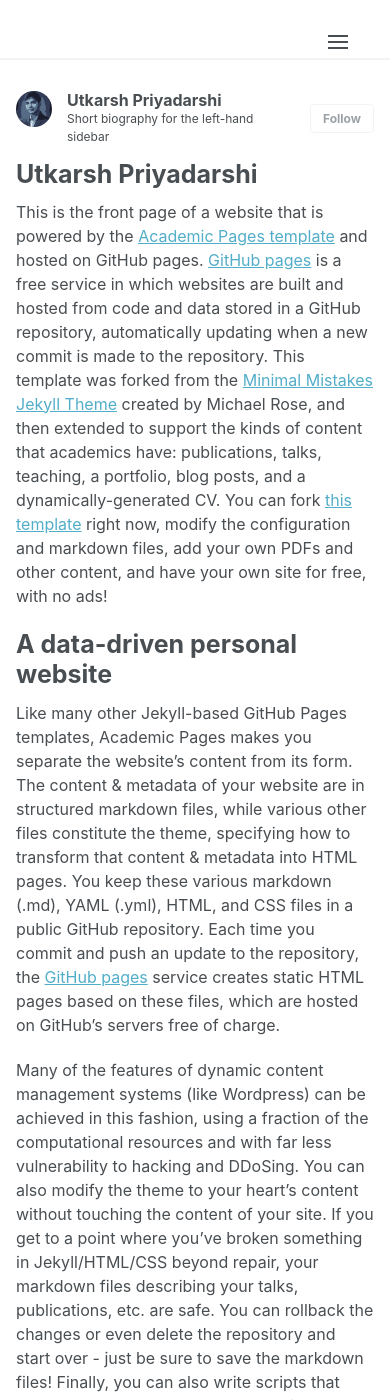
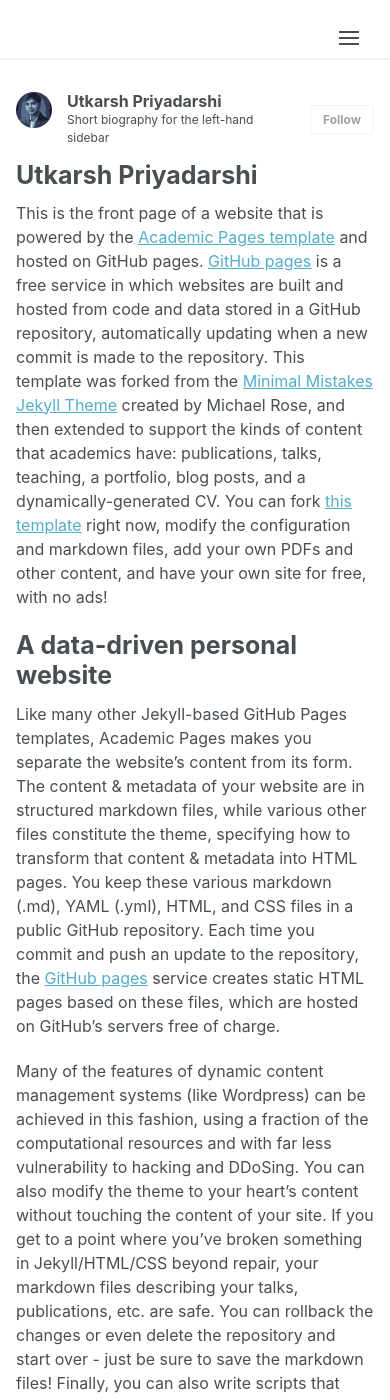
Before and after one commit to priyadarshiutkarsh/priyadarshiutkarsh.github.io, a Jekyll site: the page built from _pages/about.md, in a window 390 px wide and 1400 px high. Built offline with Jekyll 4.4.1, drawn with Linux system fonts in a browser that asks for light colours.

Commit message:
Update main.scss

```diff
--- a/assets/css/main.scss
+++ b/assets/css/main.scss
@@ -45,131 +45,145 @@
     "layout/mobile-nav"
 ;
 
-/* Mobile navigation positioning */
+/* Complete mobile navigation with light/dark toggle */
 @media only screen and (max-width: 767px) {
   /* Fix masthead position */
   .masthead {
-    position: fixed;
-    top: 0;
-    left: 0;
-    right: 0;
-    height: 60px;
-    z-index: 9999;
-    background-color: var(--global-bg-color);
-    border-bottom: 1px solid var(--global-border-color);
+    position: fixed !important;
+    top: 0 !important;
+    left: 0 !important;
+    right: 0 !important;
+    width: 100% !important;
+    height: 60px !important;
+    z-index: 9999 !important;
+    background-color: var(--global-bg-color) !important;
+    border-bottom: 1px solid var(--global-border-color) !important;
   }
 
-  /* Add padding to body */
   body {
-    padding-top: 60px;
+    padding-top: 60px !important;
   }
 
-  /* Style the inner container */
-  .masthead__inner-wrap {
-    height: 60px;
-    padding: 0 20px;
-    max-width: 100%;
-    display: flex;
-    align-items: center;
-    justify-content: flex-end;
+  /* Position the hamburger button further right */
+  .greedy-nav button {
+    position: absolute !important;
+    right: 5px !important;
+    top: 10px !important;
+    width: 40px !important;
+    height: 40px !important;
+    z-index: 10001 !important;
+    background: transparent !important;
+    display: flex !important;
+    align-items: center !important;
+    justify-content: center !important;
   }
 
-  /* Adjust menu width and positioning */
-  .masthead__menu {
-    width: auto;
-    margin-left: auto;
+  /* Position and show the theme toggle */
+  #theme-toggle {
+    position: absolute !important;
+    right: 55px !important;
+    top: 10px !important;
+    width: 40px !important;
+    height: 40px !important;
+    z-index: 10001 !important;
+    display: flex !important;
+    align-items: center !important;
+    justify-content: center !important;
+    opacity: 1 !important;
+    visibility: visible !important;
   }
 
-  /* Style the navigation container */
-  .greedy-nav {
-    display: flex;
-    align-items: center;
-    justify-content: flex-end;
-    min-width: 0;
-    width: auto;
-    background: transparent;
+  /* Make sure the theme icon is visible */
+  #theme-toggle a {
+    display: flex !important;
+    align-items: center !important;
+    justify-content: center !important;
+    width: 100% !important;
+    height: 100% !important;
   }
 
-  /* Hide most links except toggle */
-  .greedy-nav .visible-links li:not(.tail) {
-    display: none;
+  /* Style the icon itself */
+  #theme-icon {
+    font-size: 24px !important;
+    display: block !important;
+    color: var(--global-text-color) !important;
+    opacity: 1 !important;
+    visibility: visible !important;
   }
 
-  /* Show the theme toggle */
-  .greedy-nav .visible-links li.tail {
-    display: flex;
-    align-items: center;
-    margin-right: 10px;
-    order: 1;
+  /* If theme icon is missing, add a sun icon */
+  #theme-toggle:after {
+    content: "☀️" !important;
+    position: absolute !important;
+    top: 50% !important;
+    left: 50% !important;
+    transform: translate(-50%, -50%) !important;
+    font-size: 20px !important;
+    display: block !important;
+    z-index: 10002 !important;
+    pointer-events: none !important;
   }
 
-  /* Style the theme toggle */
-  #theme-toggle {
-    display: flex;
-    align-items: center;
-    justify-content: center;
-    width: 40px;
-    height: 40px;
+  /* Make sure the theme toggle container is accessible */
+  .greedy-nav .visible-links li.tail {
+    position: relative !important;
+    width: auto !important;
+    height: auto !important;
+    overflow: visible !important;
+    clip: auto !important;
+    display: block !important;
+    opacity: 1 !important;
+    visibility: visible !important;
   }
 
-  /* Make the icon larger */
-  #theme-toggle i {
-    font-size: 24px;
-  }
-
-  /* Position the hamburger button */
-  .greedy-nav button {
-    position: relative;
-    right: 0;
-    height: 40px;
-    width: 40px;
-    background: transparent;
-    border: none;
-    margin: 0;
-    padding: 0;
-    order: 2;
-  }
-
-  /* Style the hamburger icon */
+  /* Style the hamburger button */
   .navicon {
-    background: var(--global-text-color);
-    height: 2px;
-    width: 20px;
-    position: relative;
+    width: 20px !important;
+    height: 2px !important;
+    background-color: var(--global-text-color) !important;
+    position: relative !important;
+    display: block !important;
   }
 
   .navicon:before,
   .navicon:after {
-    content: "";
-    display: block;
-    width: 20px;
-    height: 2px;
-    background: var(--global-text-color);
-    position: absolute;
-    left: 0;
+    content: "" !important;
+    width: 20px !important;
+    height: 2px !important;
+    background-color: var(--global-text-color) !important;
+    position: absolute !important;
+    left: 0 !important;
+    display: block !important;
   }
 
   .navicon:before {
-    top: -6px;
+    top: -6px !important;
   }
 
   .navicon:after {
-    bottom: -6px;
+    bottom: -6px !important;
   }
 
-  /* Position the dropdown menu */
+  /* Position dropdown menu */
   .greedy-nav .hidden-links {
-    right: 0;
-    top: 60px;
+    top: 60px !important;
+    right: 0 !important;
+    left: 0 !important;
+    width: 100% !important;
   }
 
-  /* Make sure the dropdown appears above other content */
-  .greedy-nav .hidden-links.hidden {
-    display: none;
+  /* Hide all regular navigation elements */
+  .greedy-nav .visible-links li:not(.tail) {
+    display: none !important;
   }
 
-  /* Hide site title */
-  .greedy-nav .visible-links li.masthead__menu-item--lg {
-    display: none;
+  /* Show the tail element that contains the theme toggle */
+  .greedy-nav .visible-links li.tail {
+    display: block !important;
+    position: absolute !important;
+    right: 55px !important;
+    top: 10px !important;
+    width: 40px !important;
+    height: 40px !important;
   }
 }
```
